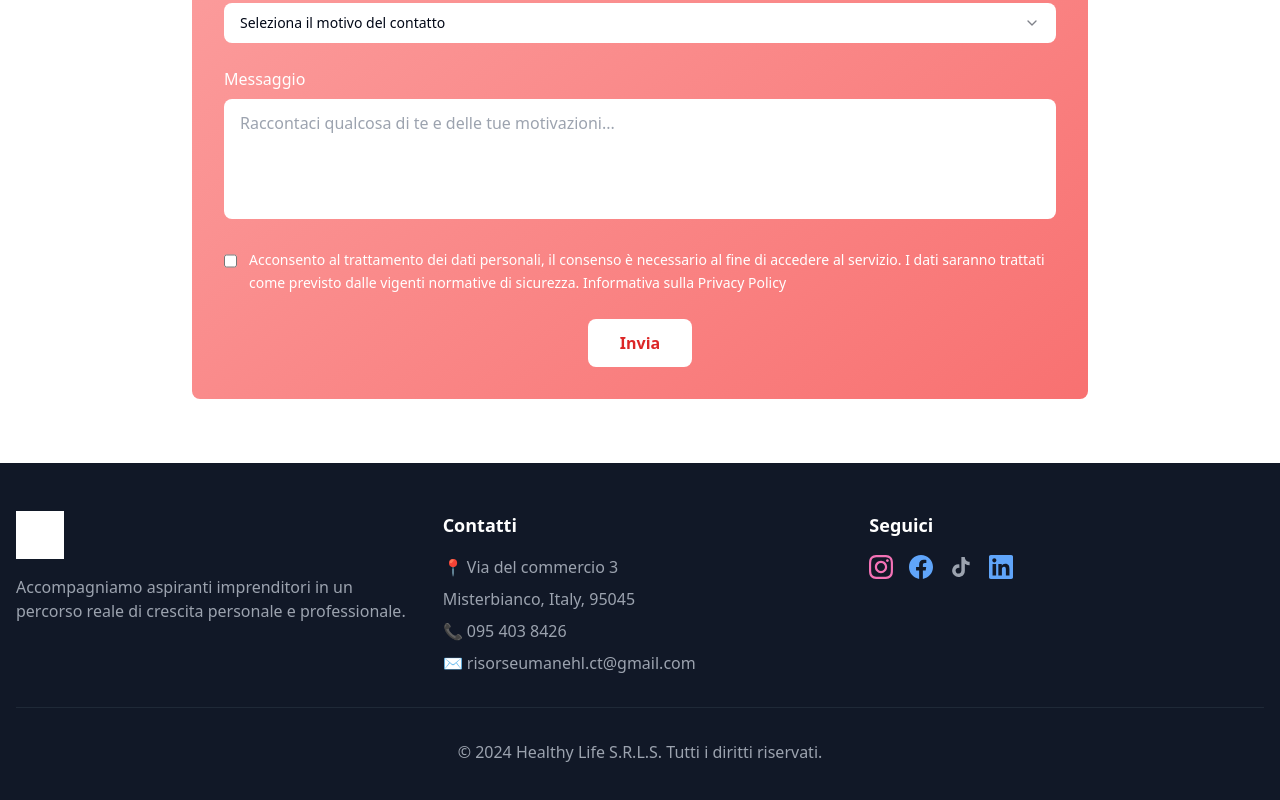
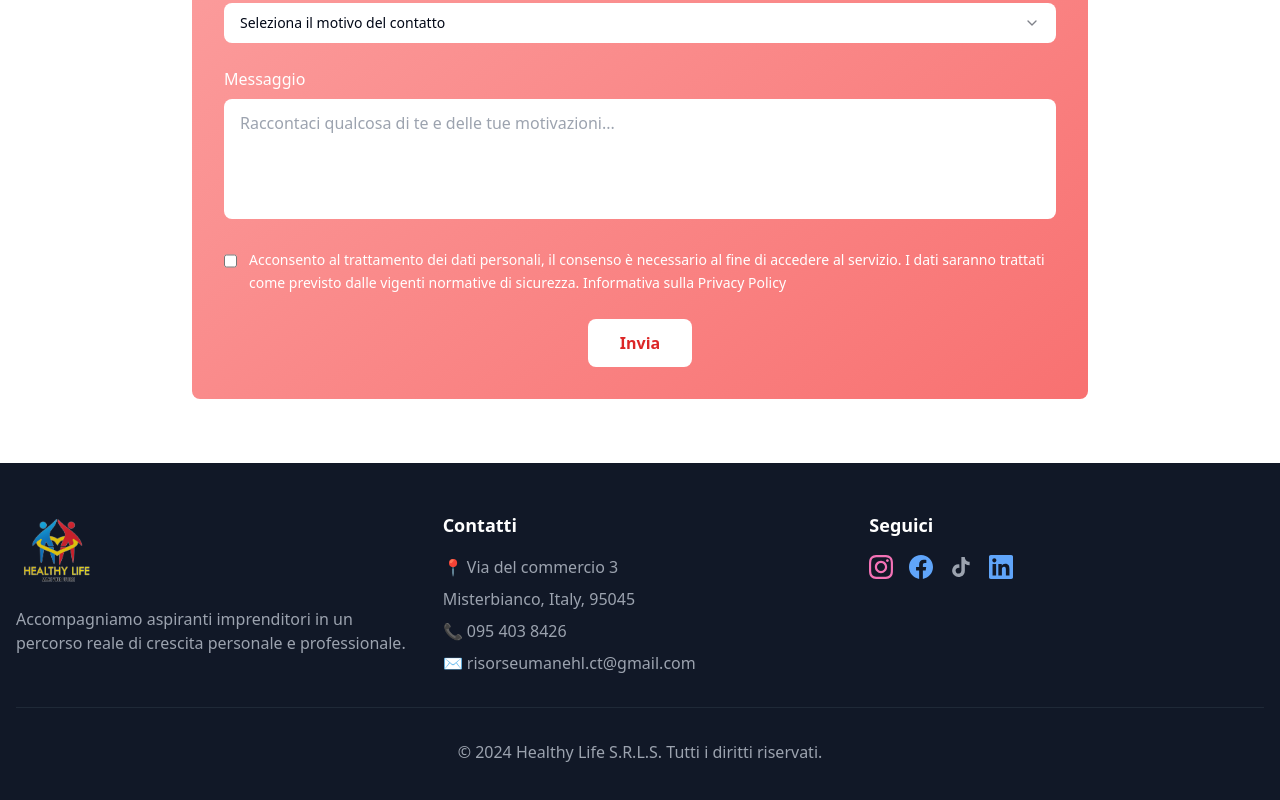
Before and after one commit to ZenoWebGit/healthy-life-blueprint, a React (Vite) app: page / in a window 1280 px wide. Shown: the part 6101-6901 px from the top of the page. Built offline with nearby package versions, Linux system fonts and the light colour scheme.

Commit message:
Add logo to footer
Added the logo to the footer component.

```diff
--- a/src/components/Footer.tsx
+++ b/src/components/Footer.tsx
@@ -6,9 +6,9 @@ const Footer = () => {
         <div className="grid md:grid-cols-3 gap-8 mb-8">
           <div>
             <img
-              src="/lovable-uploads/7df541f5-7457-4f09-a6f4-048a290f4777.png"
+              src="/lovable-uploads/c9f99e36-e78c-49e4-9813-abeac414e7b9.png"
               alt="Healthy Life"
-              className="h-12 w-auto mb-4 filter brightness-0 invert"
+              className="h-20 w-auto mb-4"
             />
             <p className="text-gray-400">
               Accompagniamo aspiranti imprenditori in un percorso reale di crescita
```
